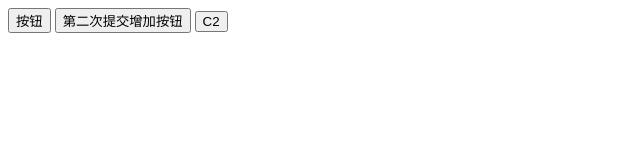
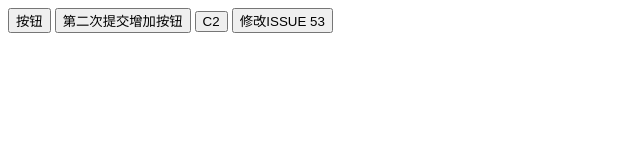
Before and after one commit to Victor-sly/git-graph, a plain HTML site: page index.html in a window 1280 px wide. Shown: the whole page, without its empty margins (0-640 px from the left). Drawn offline with Linux system fonts and the light colour scheme.

Commit message:
fix: 修改issue53

```diff
--- a/index.html
+++ b/index.html
@@ -10,6 +10,7 @@
     <button>按钮</button>
     <button>第二次提交增加按钮</button>
     <button>C2</button>
+    <button>修改ISSUE 53</button>
 </body>
 <script src="./index.js"></script>
 </html>
```
